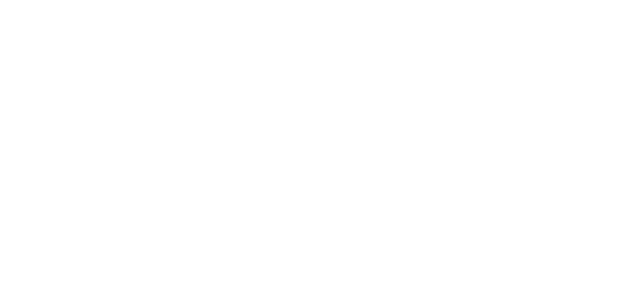
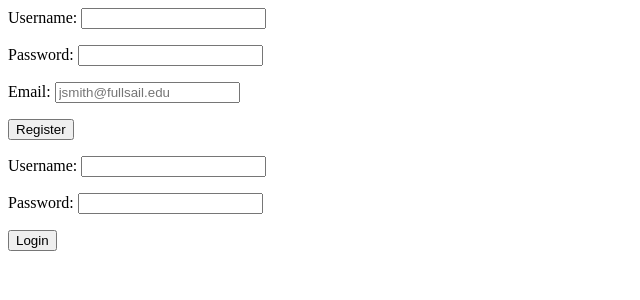
Before and after one commit to mantonio/sslgroup, a PHP site: page /views/loggedoutView.php in a window 1280 px wide. Before the commit the part shown is empty. Shown: the top 300 px of the page, without its empty margins (0-640 px from the left). Run offline with PHP 8.4, Linux system fonts and the light colour scheme.

Commit message:
adding loggedoutView

```diff
--- a/views/loggedoutView.php
+++ b/views/loggedoutView.php
@@ -1,5 +1,41 @@
 <section id="registration">
 	<form name="register" id="register" method="post" action="?action=register">
+		<p>
+			<label for="regUser">Username:</label>
+			<input id="regUser" name="regUser" type="text">
+		</p>
+
+		<p>
+			<label for="regPass">Password:</label>
+			<input id="regPass" name="regPass" type="password">
+		</p>
+
+		<p>
+			<label for="email">Email:</label>
+			<input id="email" name="email" type="email" placeholder="jsmith@fullsail.edu">
+		</p>
+
+		<p>
+			<input id="regBtn" name="regBtn" value="Register" type="submit">
+		</p>
 
 	</form>
 </section>
+
+<aside id="loginForm">
+	<form name="login" id="login" method="post" action="?action=login">
+		<p>
+			<label for="username">Username:</label>
+			<input id="username" name="username" type="text">
+		</p>
+
+		<p>
+			<label for="password">Password:</label>
+			<input id="password" name="password" type="password">
+		</p>
+
+		<p>
+			<input id="loginBtn" name="loginBtn" value="Login" type="submit">
+		</p>
+	</form>
+</aside>
```
Also changed, not shown: controllers/photoController.php (line endings or trailing spaces).
